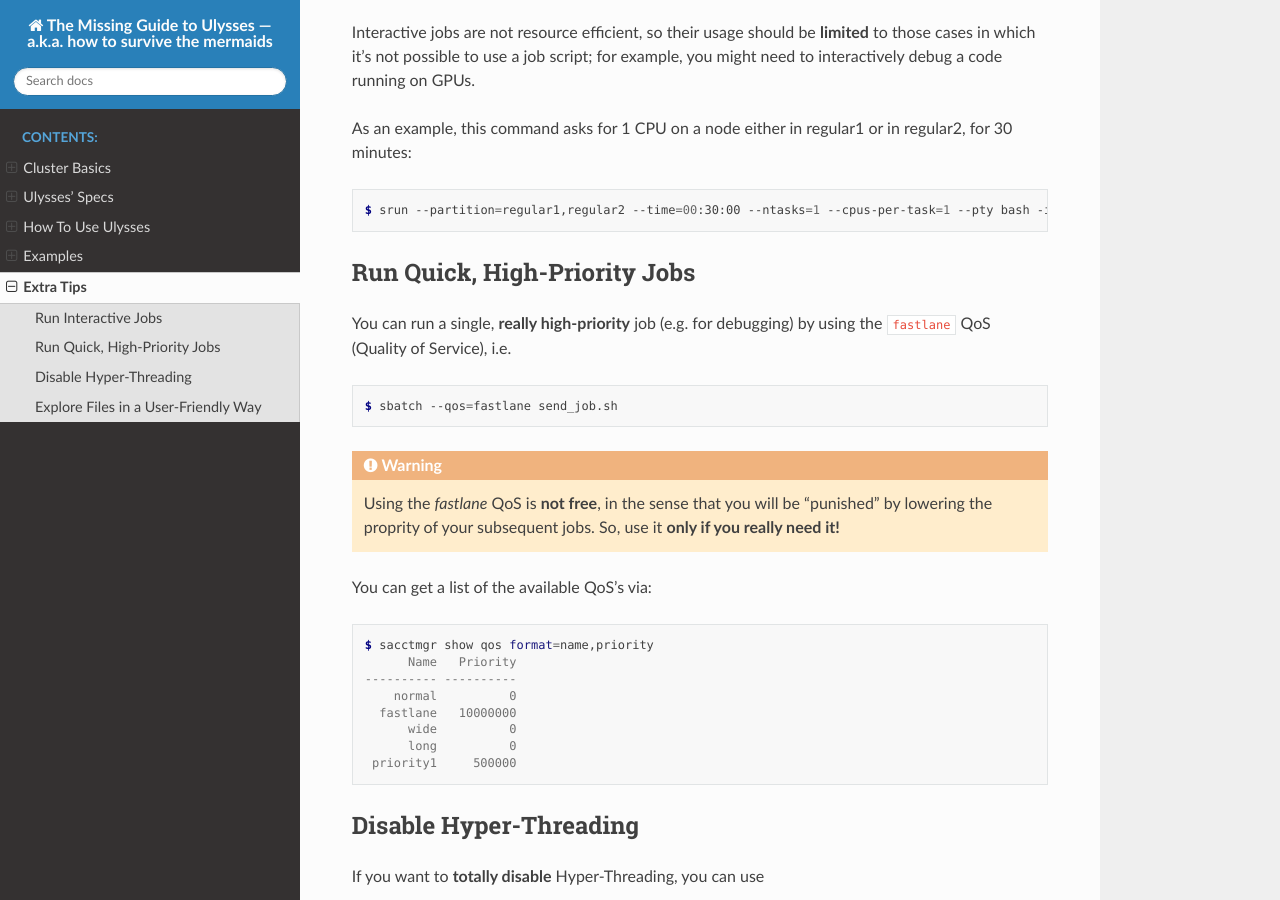
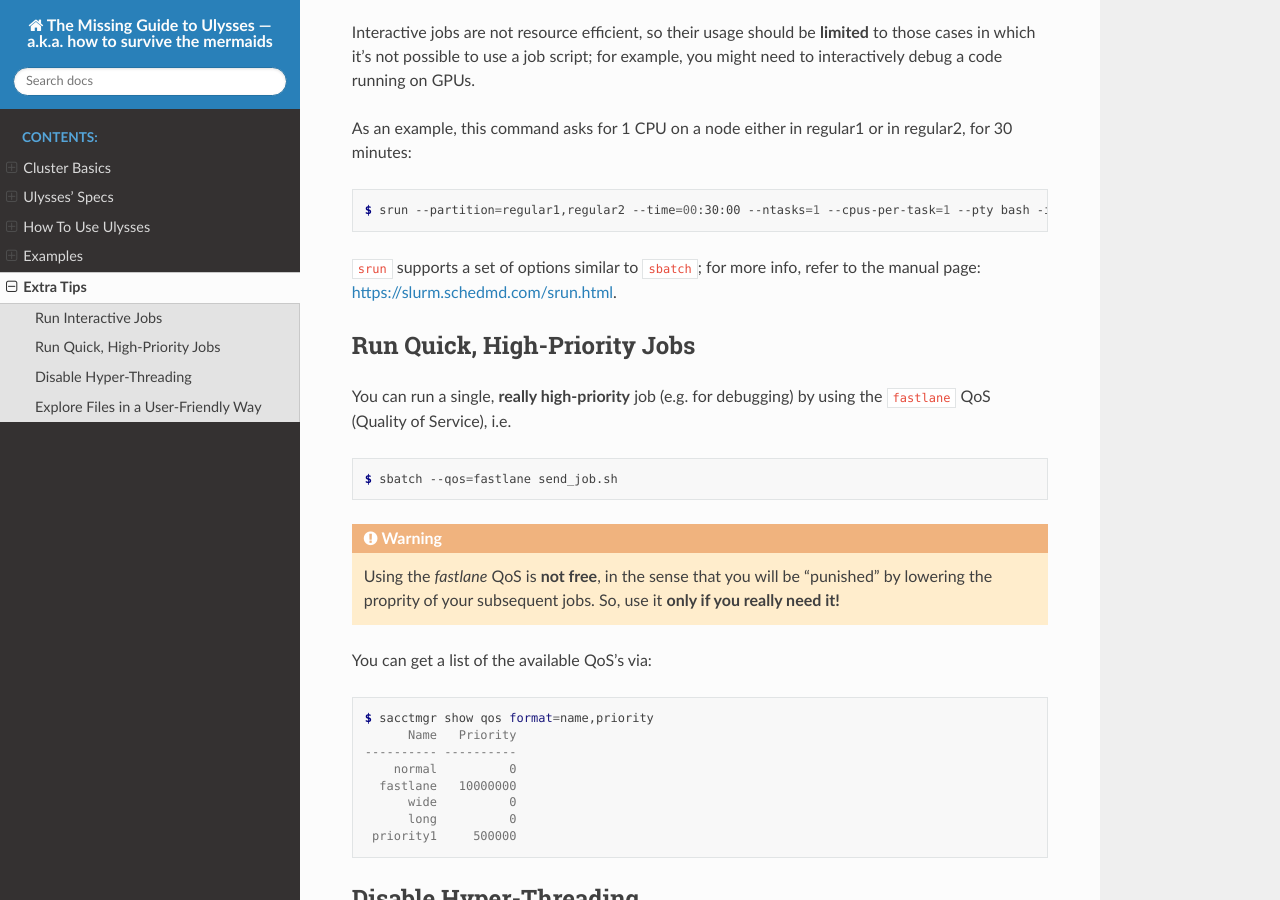
Before and after one commit to matteosecli/Ulysses-doc, a Sphinx documentation site: the page built from doc/source/extra-tips.rst, in a window 1280 px wide and 900 px high, scrolled down 368 px. Built offline with Sphinx 7.4.7 and the Read the Docs theme 2.0.0, drawn with Linux system fonts in a browser that asks for light colours.

Commit message:
srun doc link

```diff
--- a/doc/source/extra-tips.rst
+++ b/doc/source/extra-tips.rst
@@ -15,6 +15,8 @@ As an example, this command asks for 1 CPU on a node either in regular1 or in re
 .. code-block:: console
 
    $ srun --partition=regular1,regular2 --time=00:30:00 --ntasks=1 --cpus-per-task=1 --pty bash -i
+
+:code:`srun` supports a set of options similar to :code:`sbatch`; for more info, refer to the manual page: https://slurm.schedmd.com/srun.html.
 
 Run Quick, High-Priority Jobs
 -----------------------------
```
